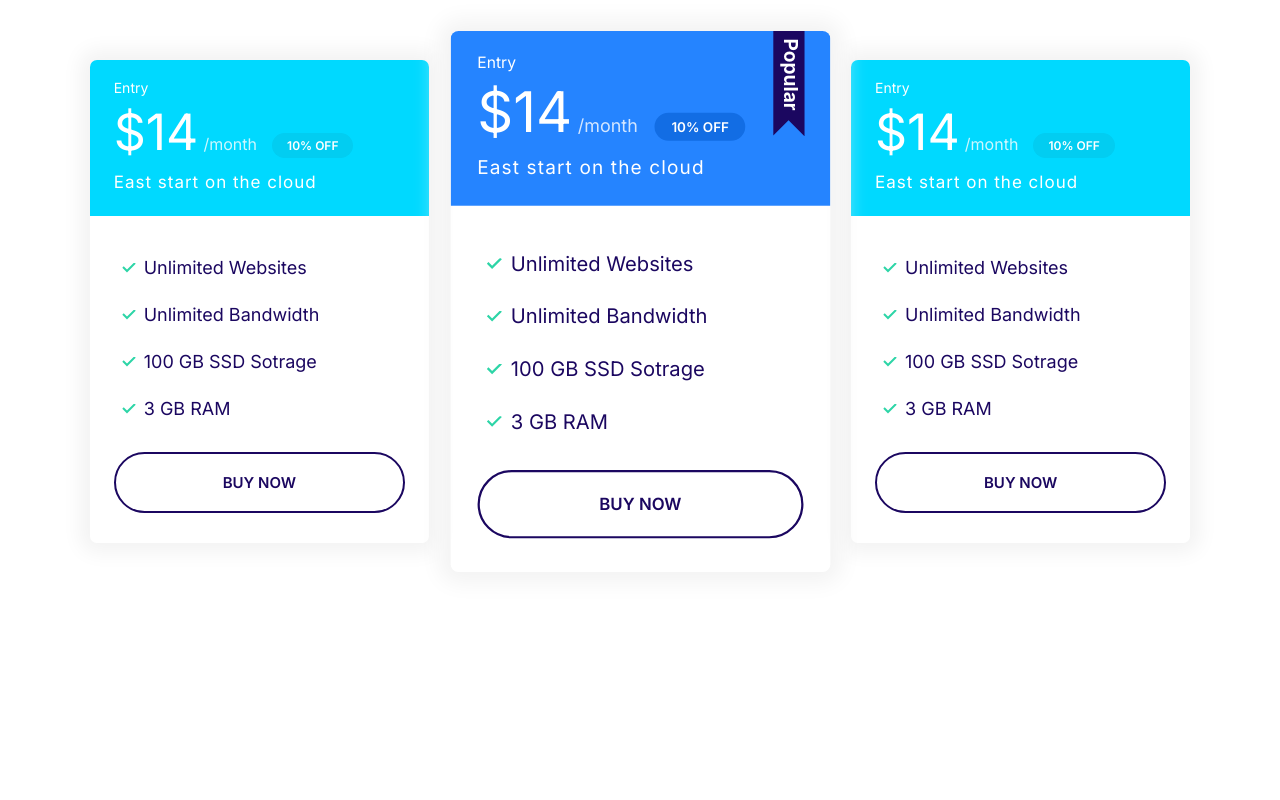
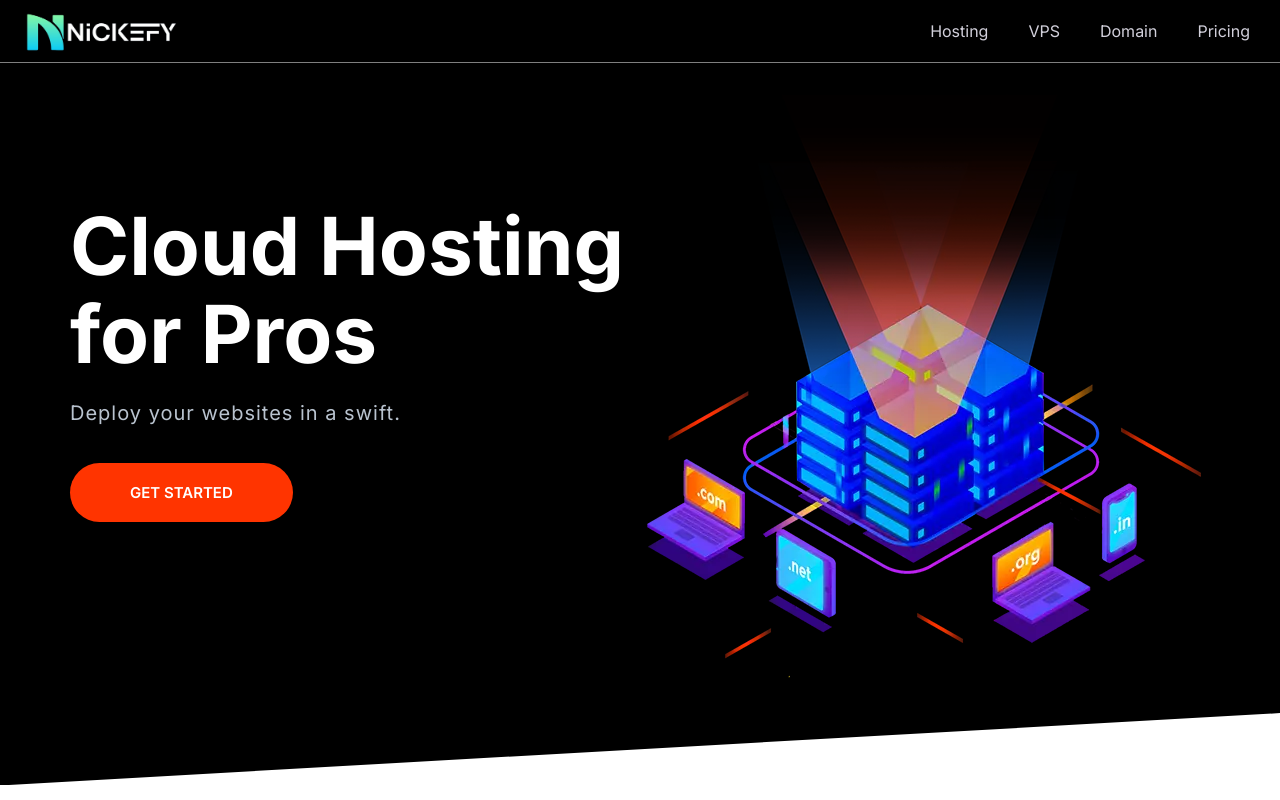
Before and after one commit to Solobrad/Nickefy_Cloud_hosting, a plain HTML site: page playground.html in a window 1280 px wide. Drawn offline with Linux system fonts and the light colour scheme.

Commit message:
Logo tuning

```diff
--- a/CSS/styles.css
+++ b/CSS/styles.css
@@ -698,12 +698,12 @@ body {
 
 .nav__brand img{
   transform: translateY(5px);
-
-  max-width: 100px; /* Adjust the maximum width as needed */
+  max-width: 18rem; /* Adjust the maximum width as needed */
   height: auto; /* Maintain aspect ratio */
 }
 
 @media screen and (min-width: 768px) {
+
   .nav__toggler {
     display: none;
   }
@@ -722,7 +722,6 @@ body {
 }
 
 /* Hero */
-
 .hero__tagline {
   font-size: 2rem;
   color: #b9c3cf;
--- a/playground.html
+++ b/playground.html
@@ -13,68 +13,38 @@
     <link rel="stylesheet" href="CSS\styles.css" />
   </head>
   <body>
-    <section class="block container block-plans">
-      <div class="grid grid--1x3">
-        <div class="plan">
-          <div class="card card--secondary">
-            <header class="card__header">
-              <h3 class="plan__name">Entry</h3>
-              <span class="plan__price">$14</span>
-              <span class="plan__billing-cycle">/month</span>
-              <span class="badge badge--secondary badge--small">10% OFF</span>
-              <span class="plan__description">East start on the cloud</span>
-            </header>
-            <div class="card__body">
-              <ul class="list list--tick">
-                <li class="list__item">Unlimited Websites</li>
-                <li class="list__item">Unlimited Bandwidth</li>
-                <li class="list__item">100 GB SSD Sotrage</li>
-                <li class="list__item">3 GB RAM</li>
-              </ul>
-              <button class="btn btn--outline btn--block">Buy Now</button>
-            </div>
-          </div>
-        </div>
-        <div class="plan plan--popular">
-          <div class="card card--primary">
-            <header class="card__header">
-              <h3 class="plan__name">Entry</h3>
-              <span class="plan__price">$14</span>
-              <span class="plan__billing-cycle">/month</span>
-              <span class="badge badge--primary badge--small">10% OFF</span>
-              <span class="plan__description">East start on the cloud</span>
-            </header>
-            <div class="card__body">
-              <ul class="list list--tick">
-                <li class="list__item">Unlimited Websites</li>
-                <li class="list__item">Unlimited Bandwidth</li>
-                <li class="list__item">100 GB SSD Sotrage</li>
-                <li class="list__item">3 GB RAM</li>
-              </ul>
-              <button class="btn btn--outline btn--block">Buy Now</button>
-            </div>
-          </div>
-        </div>
-        <div class="plan">
-          <div class="card card--secondary">
-            <header class="card__header">
-              <h3 class="plan__name">Entry</h3>
-              <span class="plan__price">$14</span>
-              <span class="plan__billing-cycle">/month</span>
-              <span class="badge badge--secondary badge--small">10% OFF</span>
-              <span class="plan__description">East start on the cloud</span>
-            </header>
-            <div class="card__body">
-              <ul class="list list--tick">
-                <li class="list__item">Unlimited Websites</li>
-                <li class="list__item">Unlimited Bandwidth</li>
-                <li class="list__item">100 GB SSD Sotrage</li>
-                <li class="list__item">3 GB RAM</li>
-              </ul>
-              <button class="btn btn--outline btn--block">Buy Now</button>
-            </div>
-          </div>
-        </div>
+    <nav class="nav collapsible">
+      <a class="nav__brand" href="/"
+        ><img src="images/Nickefy_logo2.png" alt=""
+      /></a>
+      <svg class="icon icon--white nav__toggler">
+        <use xlink:href="images/sprite.svg#menu"></use>
+      </svg>
+      <ul class="list nav__list collapsible__content">
+        <li class="nav__item"><a href="#">Hosting</a></li>
+        <li class="nav__item"><a href="#">VPS</a></li>
+        <li class="nav__item"><a href="#">Domain</a></li>
+        <li class="nav__item"><a href="#">Pricing</a></li>
+      </ul>
+    </nav>
+    <section class="block block--dark block--skewed-left hero">
+      <div class="container grid grid--1x2">
+        <header class="block__header hero__content">
+          <h1 class="block__heading">Cloud Hosting for Pros</h1>
+          <p class="hero__tagline">Deploy your websites in a swift.</p>
+          <a href="" class="btn btn--accent btn--stretched">Get Started</a>
+        </header>
+        <picture>
+          <source
+            type="image/webp"
+            srcset="images/banner.webp 1x, images/banner@2x.webp 2x"
+          />
+          <source
+            type="image/png"
+            srcset="images/banner.png 1x, images/banner@2x.png 2x"
+          />
+          <img class="hero__image" src="images/banner.png" alt="" />
+        </picture>
       </div>
     </section>
   </body>
```
